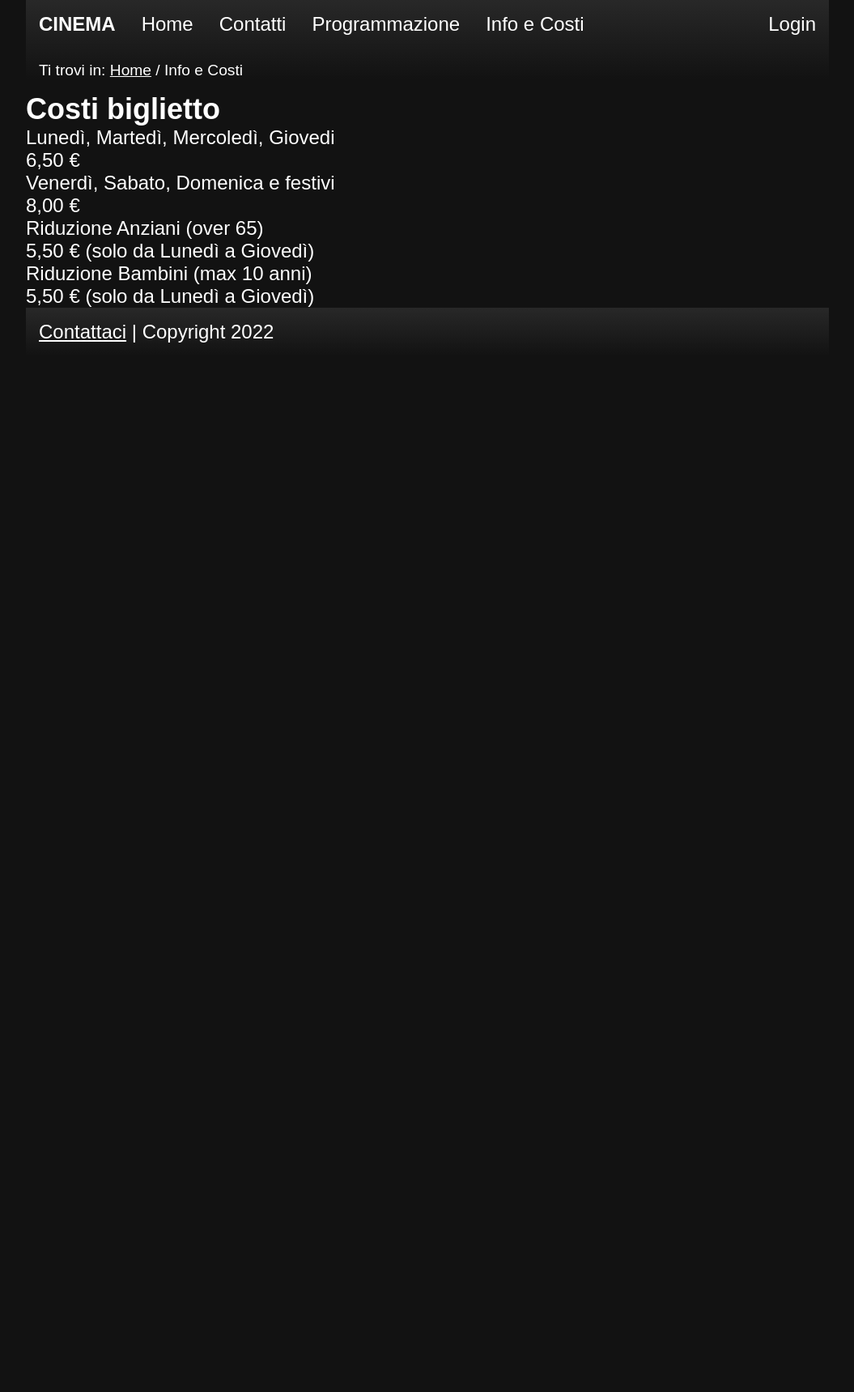
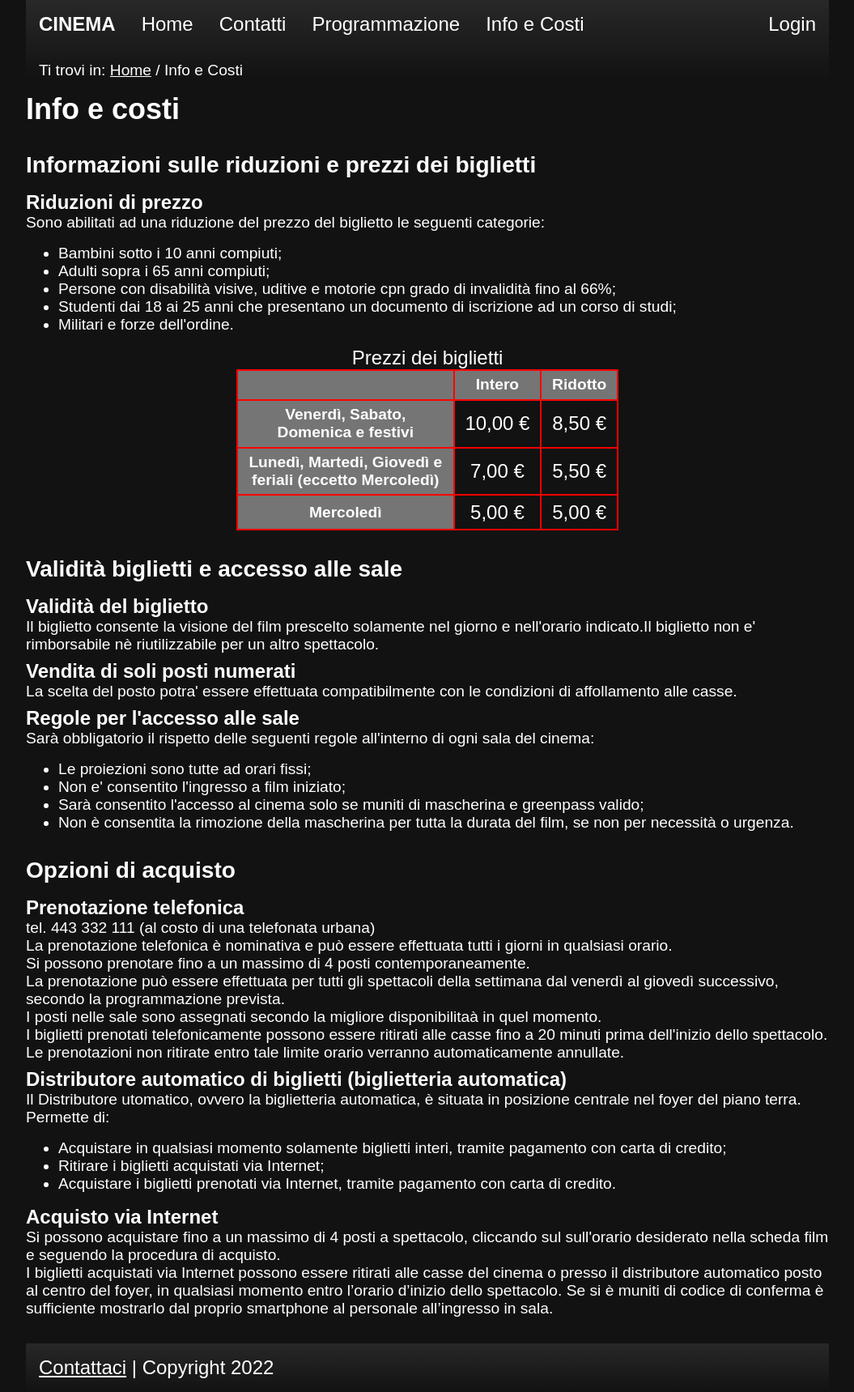
Before and after one commit to galvagnimatteo/ProgettoTecweb, a PHP site: page /php/info.php in a window 1280 px wide. Shown: the whole page at 81% size, without its empty margins (112-1167 px from the left). Before the commit the page ends 423 px from the top, so only its background shows below. Run offline with PHP 8.4, Linux system fonts and the light colour scheme.

Commit message:
fattoi info e costi

```diff
--- a/css/style.css
+++ b/css/style.css
@@ -686,7 +686,7 @@ padding-left:2.5rem;
 }
 @media (min-width: 865px) {
 
-    header, ul {
+    header, #menu {
         display: flex;
         flex-direction: row;
         width: 100%;
@@ -706,7 +706,7 @@ padding-left:2.5rem;
         display: flex;
         flex-direction: row;
     }
-    ul{
+    #menu{
         display: flex;
         flex-direction: column;
     }
@@ -1049,6 +1049,62 @@ aside .warning {
 	color: #f00;
 }
 
+
+/*stile info e costi*/
+#content.infocosti ul {
+	font-size: 1.2rem;
+
+	/*default*/
+	margin-top: 1rem;
+	margin-bottom: 1rem;
+	margin-left: 0;
+	margin-right: 0;
+	padding-left: 40px;
+
+}
+
+#content.infocosti p {
+	font-size: 1.2rem;
+}
+
+#content.infocosti section {
+	margin-top: 2rem;
+	margin-bottom: 2rem;
+}
+
+#content.infocosti h3 {
+	margin-bottom: 1rem;
+}
+
+#content.infocosti h4 {
+	margin-top: 0.5rem;
+}
+
+#content.infocosti table {
+	margin:auto;
+	border: 2px solid #f00;
+	border-collapse:collapse;
+
+}
+
+#content.infocosti table th,
+#content.infocosti table td {
+	border: 2px solid #f00;
+	padding: 0.4rem 0.8rem;
+	text-align:center;
+}
+
+#content.infocosti th {
+	max-width: 15rem;
+	background-color: #757575;
+	font-size: 1.2rem;
+}
+
+#content.infocosti thead {
+	background-color: #757575;
+}
+
+
 @media print{
 
 
--- a/html/info_content.html
+++ b/html/info_content.html
@@ -1,20 +1,105 @@
-<div id="content">
+<div id="content" class="infocosti">
 
-	<h2> Costi biglietto </h2>
-	<dl id="info-costi">
-		<dt>Lunedì, Martedì, Mercoledì, Giovedi</dt>
-		<dd>6,50 €</dd>
-
-		<dt>Venerdì, Sabato, Domenica e festivi</dt>
-		<dd>8,00 €</dd>
-
-		<dt>Riduzione Anziani (over 65)</dt>
-		<dd>5,50 € (solo da Lunedì a Giovedì)</dd>
-
-		<dt>Riduzione Bambini (<abbr>max<abbr> 10 anni)</dt>
-		<dd>5,50 € (solo da Lunedì a Giovedì)</dd>
-
-	</dl>
+	<h2> Info e costi </h2>
 
 
+	<section id="info-riduz">
+		<h3> Informazioni sulle riduzioni e prezzi dei biglietti </h3>
+		<h4>Riduzioni di prezzo</h4>
+		<p>Sono abilitati ad una riduzione del prezzo del biglietto le seguenti categorie:</p>
+		<ul>
+		<li> Bambini sotto i 10 anni compiuti;</li>
+		<li> Adulti sopra i 65 anni compiuti;</li>
+		<li> Persone con disabilità visive, uditive e motorie cpn grado di invalidità fino al 66%;</li>
+		<li> Studenti dai 18 ai 25 anni che presentano un documento di iscrizione ad un corso di studi;</li>
+		<li> Militari e forze dell'ordine.</li>
+		</ul>
+
+
+		<table>
+			<caption>Prezzi dei biglietti</caption>
+			<thead>
+				<tr>
+					<td></td>
+					<th scope="col"> Intero </th>
+					<th scope="col"> Ridotto </th>
+				</tr>
+			</thead>
+
+			<tbody>
+				<tr>
+					<th scope="row" abbr="Ven, Sab, Dom e festivi"> Venerdì, Sabato, Domenica e festivi </th>
+					<td>10,00 €</td>
+					<td>8,50 €</td>
+
+				</tr>
+				<tr class="odd-row-table">
+					<th scope="row" abbr="Lun, Mar, Gio e feriali, eccetto Mer">Lunedì, Martedi,
+					Giovedì e feriali (eccetto Mercoledì)</th>
+					<td>7,00 €</td>
+					<td>5,50 €</td>
+
+				</tr>
+
+				<tr>
+					<th scope="row" abbr="Mer"> Mercoledì </th>
+					<td>5,00 €</td>
+					<td>5,00 €</td>
+
+				</tr>
+
+			</tbody>
+		</table>
+
+		</section>
+
+		<section>
+		<h3> Validità biglietti e accesso alle sale</h3>
+
+		<h4>Validità del biglietto</h4>
+		<p>Il biglietto consente la visione del film prescelto solamente nel giorno e nell'orario indicato.Il biglietto non e' rimborsabile nè riutilizzabile per un altro spettacolo.</p>
+
+		<h4>Vendita di soli posti numerati</h4>
+		<p>La scelta del posto potra' essere effettuata compatibilmente con le condizioni di affollamento alle casse.</p>
+
+		<h4>Regole per l'accesso alle sale</h4>
+		<p>Sarà obbligatorio il rispetto delle seguenti regole all'interno di ogni sala del cinema:</p>
+		<ul>
+		<li>Le proiezioni sono tutte ad orari fissi;</li>
+		<li>Non e' consentito l'ingresso a film iniziato;</li>
+		<li>Sarà consentito l'accesso al cinema solo se muniti di mascherina e greenpass valido;</li>
+		<li>Non è consentita la rimozione della mascherina per tutta la durata del film, se non per necessità o urgenza.</li>
+		</ul>
+		</section>
+
+		<section>
+		<h3>Opzioni di acquisto</h3>
+
+		<h4>Prenotazione telefonica</h4>
+		<p>tel. 443 332 111 (al costo di una telefonata urbana)</p>
+		<p>La prenotazione telefonica è nominativa e può essere effettuata tutti i giorni in qualsiasi orario.</p>
+		<p>Si possono prenotare fino a un massimo di 4 posti contemporaneamente.</p>
+		<p>La prenotazione può essere effettuata per tutti gli spettacoli della settimana dal venerdì al giovedì successivo, secondo la programmazione prevista.</p>
+		<p>I posti nelle sale sono assegnati secondo la migliore disponibilitaà in quel momento.</p>
+		<p>I biglietti prenotati telefonicamente possono essere ritirati alle casse fino a 20 minuti prima dell'inizio dello spettacolo.</p>
+		<p>Le prenotazioni non ritirate entro tale limite orario verranno automaticamente annullate.</p>
+
+
+		<h4>Distributore automatico di biglietti (biglietteria automatica)</h4>
+		<p>Il Distributore utomatico, ovvero la biglietteria automatica, è situata in posizione centrale nel foyer del piano terra.</p>
+		<p>Permette di:</p>
+		<ul>
+			<li>Acquistare in qualsiasi momento solamente biglietti interi, tramite pagamento con carta di credito;</li>
+			<li>Ritirare i biglietti acquistati via Internet;</li>
+			<li>Acquistare i biglietti prenotati via Internet, tramite pagamento con carta di credito.</li>
+		</ul>
+
+		<h4>Acquisto via Internet</h4>
+		<p>Si possono acquistare fino a un massimo di 4 posti a spettacolo, cliccando sul sull'orario desiderato nella scheda film e seguendo la procedura di acquisto.</p>
+		<p>I biglietti acquistati via Internet possono essere ritirati alle casse del cinema o presso il distributore automatico posto al centro del foyer, in qualsiasi momento entro l’orario d’inizio dello spettacolo.
+		Se si è muniti di codice di conferma è sufficiente mostrarlo dal proprio smartphone al personale all’ingresso in sala.</p>
+
+		</section>
+	</div>
+
 </div>
--- a/html/prenotazione_content.html
+++ b/html/prenotazione_content.html
@@ -47,7 +47,7 @@
 
 			<div class="labelPos noBorder">
 				<label for="selectNumTicketRed">
-				<span> Riduzioni disponibili per over 65, under 10 o persone con disabilità. <a href="info.php" title="Maggiori informazioni sulle riduzioni di prezzo"> Maggiori informazioni</a></span> <br/>
+				<span> Riduzioni disponibili per over 65, under 10 o persone con disabilità. <a href="info.php#info-riduz" title="Maggiori informazioni sulle riduzioni di prezzo"> Maggiori informazioni</a></span> <br/>
 				Ridotto, <DISC-PRICE-FORMAT> € : </label>
 			<select id="selectNumTicketRed" name="numTicketRidotto"  data-prezzo-ridotto="<DISC-PRICE>"/>
 				<option value="0" selected>0</option>
```
